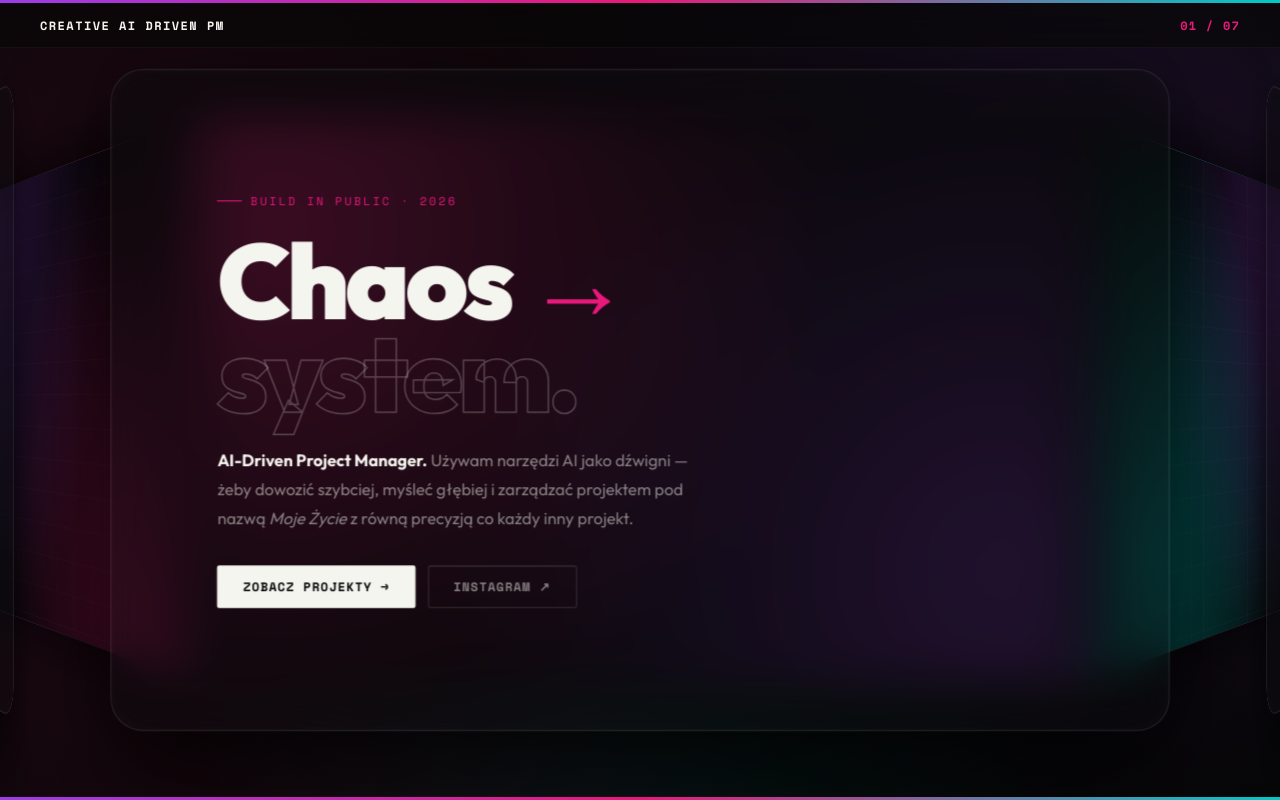
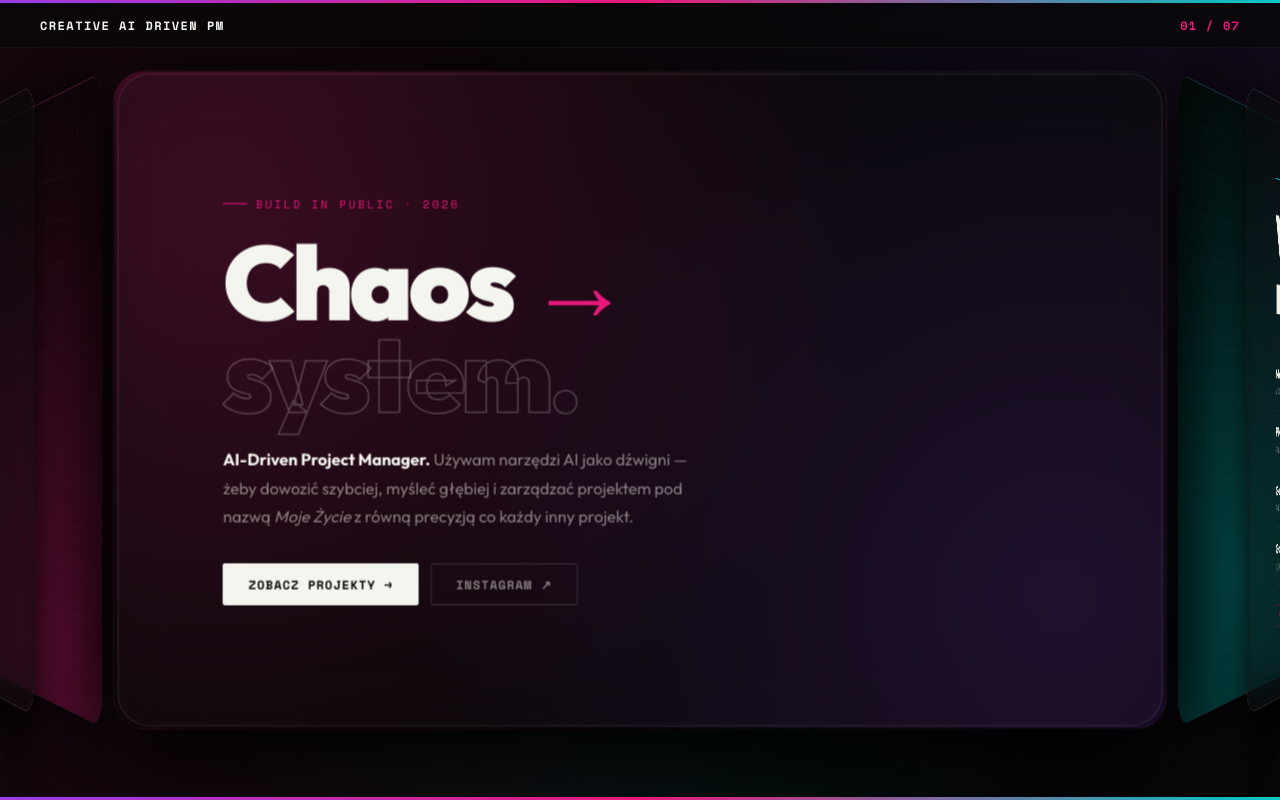
Before and after one commit to ch3sh1r3xx11/portfolio2026, a plain HTML site: page index.html in a window 1280 px wide. Drawn offline with nearby package versions, Linux system fonts and the light colour scheme.

Commit message:
fix: adjust parallax distance and remove inner vertical line artifact

```diff
--- a/index.html
+++ b/index.html
@@ -94,7 +94,7 @@
             position: absolute;
             inset: 0;
             border-radius: 2rem;
-            transform: translateZ(-150px) scale(0.98);
+            transform: translateZ(-30px) scale(1.05); /* Scaled up to hide edges behind the front glass */
             border: 1px solid rgba(255,255,255,0.06);
             box-shadow: 0 0 100px rgba(0,0,0,0.8);
             overflow: hidden;
@@ -133,7 +133,7 @@
             padding: 5rem clamp(2rem, 8vw, 8rem);
 
             /* Glass pane floating forward */
-            transform: translateZ(50px);
+            transform: translateZ(30px);
             background: rgba(12, 12, 14, 0.45);
             backdrop-filter: blur(20px);
             -webkit-backdrop-filter: blur(20px);
```
